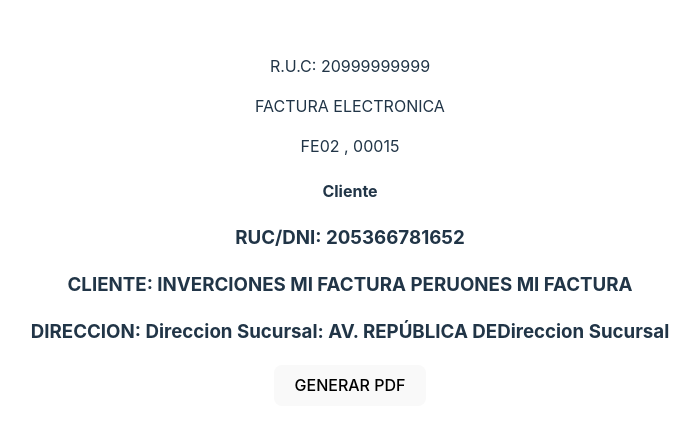
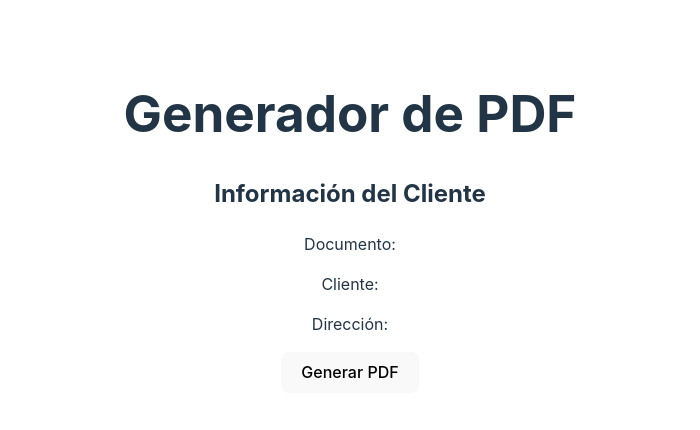
Before and after one commit to llanosNEGO/jspdfREACT, a React (Vite) app in the folder factura/: page / in a window 1280 px wide. Shown: the part 178-608 px from the top of the page, without its empty margins (290-990 px from the left). Built offline with nearby package versions, Linux system fonts and the light colour scheme.

Commit message:
Generador de pdf correguido

```diff
--- a/factura/src/App.jsx
+++ b/factura/src/App.jsx
@@ -1,12 +1,64 @@
 import { jsPDF } from "jspdf";
+import React, { useRef } from 'react';
+import {createRoot} from 'react-dom/client'
+import FCliente from './FCliente'
 import './App.css'
-import React from "react";
-import ReactDOM from 'react-dom/client'
-import FCliente from './FCliente'
 
-const root = ReactDOM.createRoot(document.getElementById('root'))
+const root = createRoot(document.getElementById('root'))
 
-function App(){
+function App () {
+
+    const pdfRef = useRef(null);
+
+    const generarPDF =() => {
+
+        const doc = new jsPDF();
+
+        /*const datosCliente = {
+            DOCUMENTO:'205366781652',
+            CLIENTE:'INVERCIONES MI FACTURA PERUONES MI FACTURA',
+            DIRECCION:'Direccion Sucursal: AV. REPÚBLICA DEDireccion Sucursal',
+        }*/
+
+        const content = pdfRef.current.getHtmlContent();
+        if (!content) {
+            alert('Error: No se pudo obtener el contenido para generar el PDF.');
+            return;
+        }
+
+        doc.html(content, {
+
+            callback: function (doc) {
+                doc.save('Facturacliente2.pdf');
+            },
+            x:10,
+            y:10,
+
+        });
+
+    };
+
+    return (
+        <div>
+            <h1>Generador de PDF</h1>
+            <FCliente ref={pdfRef} />
+            <button onClick={generarPDF}>Generar PDF</button>
+        </div>
+    );
+
+
+
+
+}
+root.render(<App />);
+
+export default App;
+
+
+
+
+/*function App(){
+
 
     const detailsData = {
         RUC: '20999999999' ,
@@ -58,3 +110,4 @@ export default App
 root.render(
     <App/>
 )
+*/
--- a/factura/src/FCliente.jsx
+++ b/factura/src/FCliente.jsx
@@ -1,5 +1,52 @@
+import React , { forwardRef, useImperativeHandle } from 'react';
 
-export function Cliente(){
+const Cliente = forwardRef((props,ref) => {
+
+    /*const { DOCUMENTO , CLIENTE , DIRECCION } = props;*/
+
+    const DOCUMENTO='205366781652';
+    const CLIENTE='INVERCIONES MI FACTURA PERUONES MI FACTURA';
+    const DIRECCION='Direccion Sucursal: AV. REPÚBLICA DEDireccion Sucursal'
+
+    useImperativeHandle(ref, () => ({
+        getHtmlContent: () => {
+          return `
+            <div>
+              <h2>Información del Cliente</h2>
+              <p><strong>Documento:</strong> ${Cliente.DOCUMENTO}</p>
+              <p><strong>Cliente:</strong> ${Cliente.CLIENTE}</p>
+              <p><strong>Dirección:</strong> ${Cliente.DIRECCION}</p>
+            </div>
+          `;
+        }
+    }));
+
+
+    return (
+        <div>
+            <h2>Información del Cliente</h2>
+            <p>Documento:{Cliente.DOCUMENTO}</p>
+            <p>Cliente: {Cliente.CLIENTE}</p>
+            <p>Dirección: {Cliente.DIRECCION}</p>
+        </div>
+
+
+    );
+});
+
+export default Cliente;
+
+
+
+
+
+
+
+
+
+
+
+/*export function Cliente(){
     const clientDATA = {
         DOCUMENTO:'205366781652',
         CLIENTE:'INVERCIONES MI FACTURA PERUONES MI FACTURA',
@@ -21,4 +68,4 @@ export function Cliente(){
 
 }
 
-export default Cliente
+export default Cliente*/
```
Also changed, not shown: 1 other file (tests, documents, lock files or other folders).
